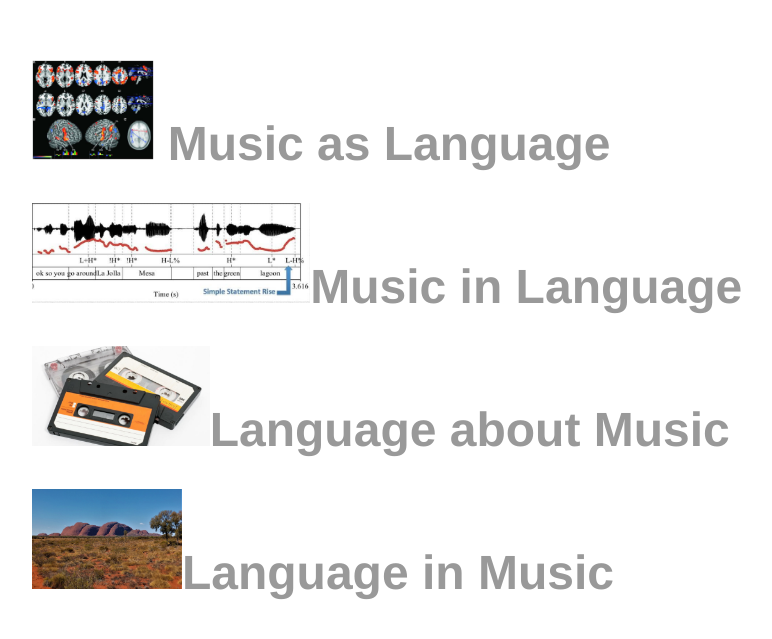
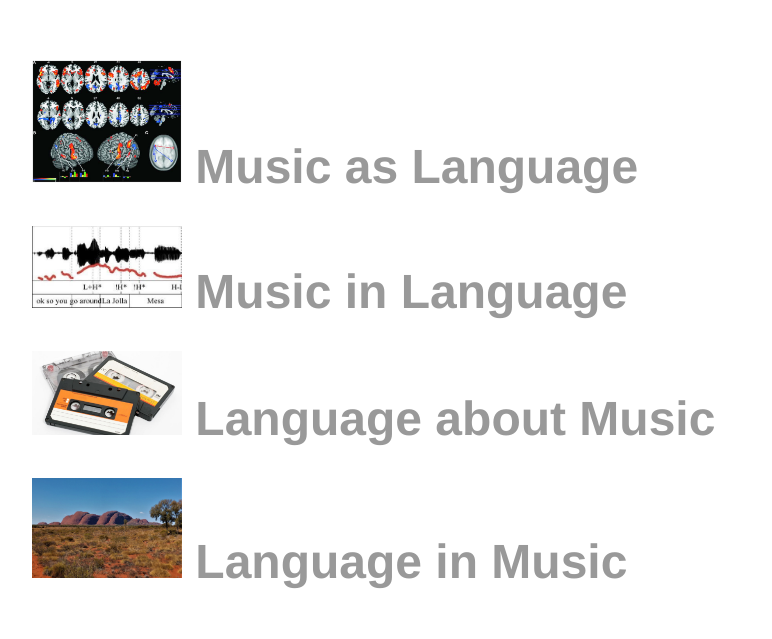
Before and after one commit to morgansleeper/morgansleeper.github.io, a Jekyll site: the page built from 220/index.html, in a window 1280 px wide. Shown: the top 639 px of the page, without its empty margins (160-932 px from the left). Built offline with Jekyll 4.4.1, drawn with Linux system fonts in a browser that asks for light colours.

Commit message:
update 220

```diff
--- a/220/index.html
+++ b/220/index.html
@@ -3,14 +3,14 @@ layout: classes
 title: Language & Music
 ---
 <div class="blurb">
-	<h1><img src="220pics/brains.jpg" height= "100" padding: 0px 20px 20px 20px"/><a href = "https://www.medicalnewstoday.com/articles/273060#-Trading-fours-"> Music as Language</a></h1>
+	<h1><img src="220pics/brains.jpg" width= "150" padding: 0px 20px 20px 20px"/><a href = "https://www.medicalnewstoday.com/articles/273060#-Trading-fours-"> Music as Language</a></h1>
 </div>
 <div class="blurb">
-	<h1><img src="220pics/uptalk.jpg" height= "100" padding: 0px 20px 20px 20px"/><a href = "https://www.wbur.org/commonhealth/2013/12/04/uptalk-spreads-valley-girls">Music in Language</a></h1>
+	<h1><img src="220pics/uptalk.jpg" width= "150" padding: 0px 20px 20px 20px"/><a href = "https://www.wbur.org/commonhealth/2013/12/04/uptalk-spreads-valley-girls"> Music in Language</a></h1>
 </div>
 <div class="blurb">
-	<h1><img src="220pics/tapes.jpg" height= "100" padding: 0px 20px 20px 20px"/><a href = "https://soundstudiesblog.com/2018/06/25/mixtapes-v-playlists-medium-message-materiality/">Language about Music</a></h1>
+	<h1><img src="220pics/tapes.jpg" width= "150" padding: 0px 20px 20px 20px"/><a href = "https://soundstudiesblog.com/2018/06/25/mixtapes-v-playlists-medium-message-materiality/"> Language about Music</a></h1>
 </div>
 <div class="blurb">
-	<h1><img src="220pics/uluru.jpg" height= "100" padding: 0px 20px 20px 20px"/><a href = "https://theconversation.com/aboriginal-australias-smash-hit-that-went-viral-112615">Language in Music</a></h1>
+	<h1><img src="220pics/uluru.jpg" width= "150" padding: 0px 20px 20px 20px"/><a href = "https://theconversation.com/aboriginal-australias-smash-hit-that-went-viral-112615"> Language in Music</a></h1>
 </div>
```
Also changed, not shown: 220/220pics/uptalk.jpg, 1 other file.
